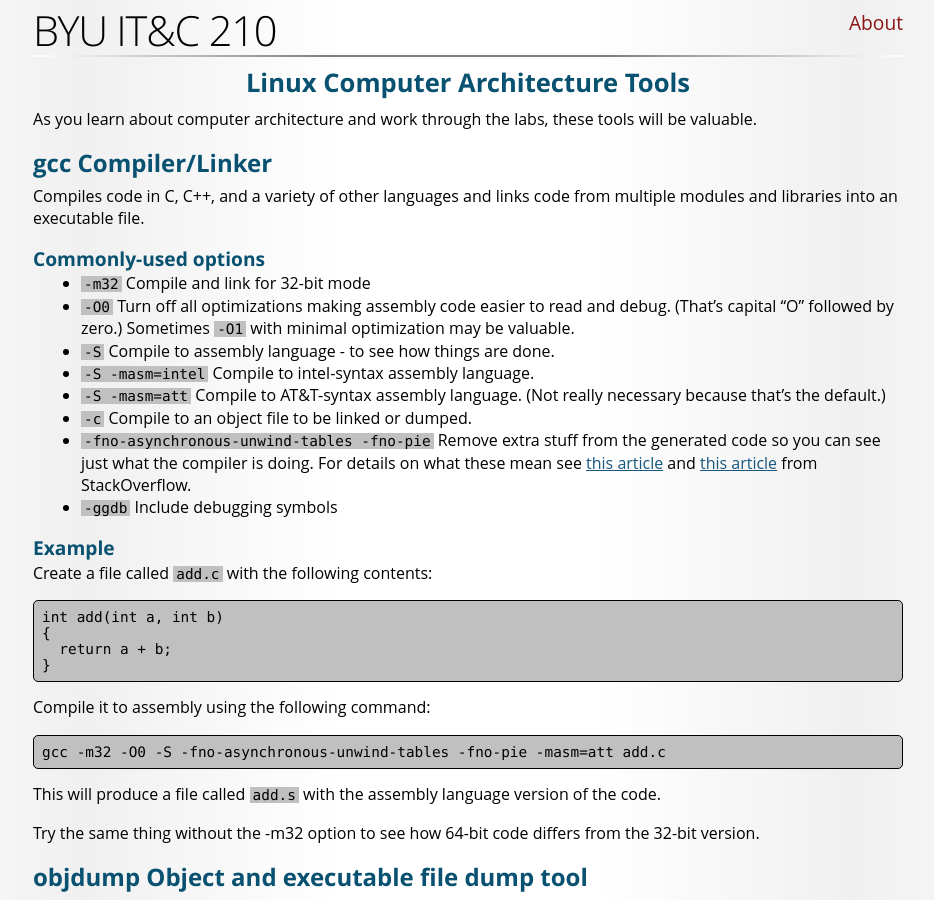
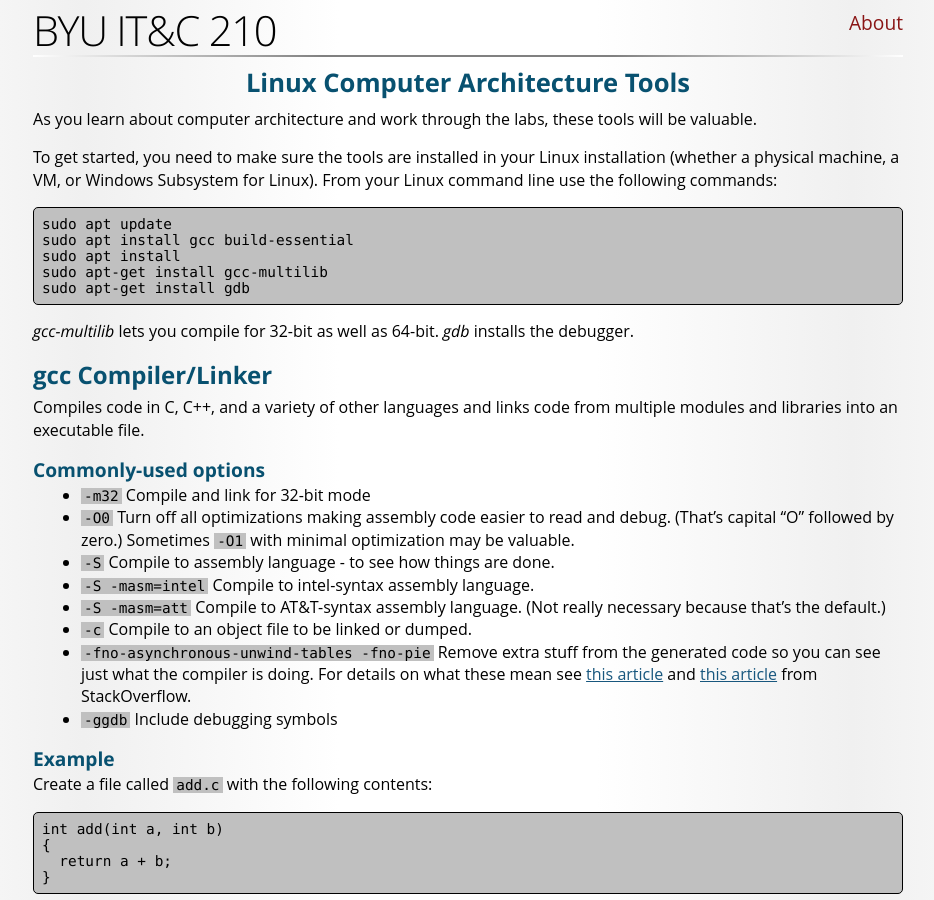
Before and after one commit to bredd/byu-itc-252.github.io, a Jekyll site: the page built from Tools.md, in a window 1280 px wide and 900 px high. Shown: the whole window, without its empty margins (172-1106 px from the left). Built offline with Jekyll 4.4.1, drawn with Linux system fonts in a browser that asks for light colours; some web fonts are replaced.

Commit message:
Update tools.md

````diff
--- a/Tools.md
+++ b/Tools.md
@@ -2,6 +2,18 @@
 title: Linux Computer Architecture Tools
 ---
 As you learn about computer architecture and work through the labs, these tools will be valuable.
+
+To get started, you need to make sure the tools are installed in your Linux installation (whether a physical machine, a VM, or Windows Subsystem for Linux). From your Linux command line use the following commands:
+```
+sudo apt update
+sudo apt install gcc build-essential
+sudo apt install
+sudo apt-get install gcc-multilib
+sudo apt-get install gdb
+```
+
+*gcc-multilib* lets you compile for 32-bit as well as 64-bit.
+*gdb* installs the debugger.
 
 ## **gcc** Compiler/Linker
 Compiles code in C, C++, and a variety of other languages and links code from multiple modules and libraries into an executable file.
````
